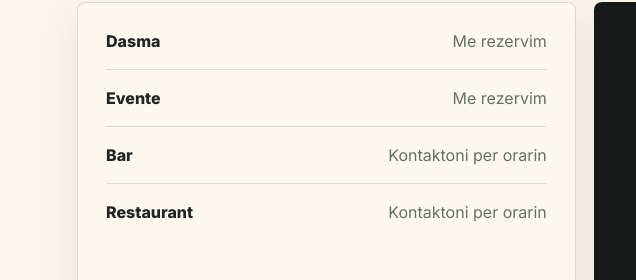
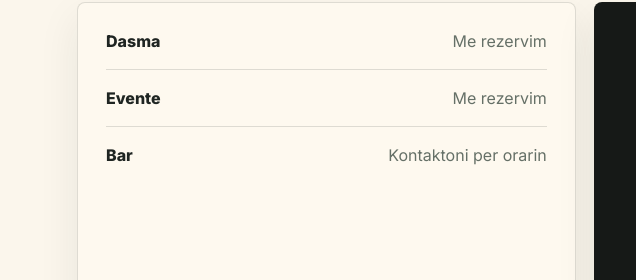
Before and after one commit to OrlandoPerhati/pellumbat-restaurant, a website: page public/index.html in a window 1280 px wide. Shown: the part 4751-5031 px from the top of the page, 0-636 px from the left. Drawn offline with nearby package versions, Linux system fonts and the light colour scheme; no server answers; a web font is replaced by a local one.

Commit message:
Remove Restaurant hours row — venue is events-only, not regular dining

```diff
--- a/public/index.html
+++ b/public/index.html
@@ -254,10 +254,6 @@
                 <dt data-i18n="visit.sun">Bar</dt>
                 <dd data-i18n="visit.contactForHours">Kontaktoni për orarin</dd>
               </div>
-              <div>
-                <dt data-i18n="visit.monTue">Restaurant</dt>
-                <dd data-i18n="visit.contactForHours">Kontaktoni për orarin</dd>
-              </div>
             </dl>
           </div>
           <div class="location-panel">
```
